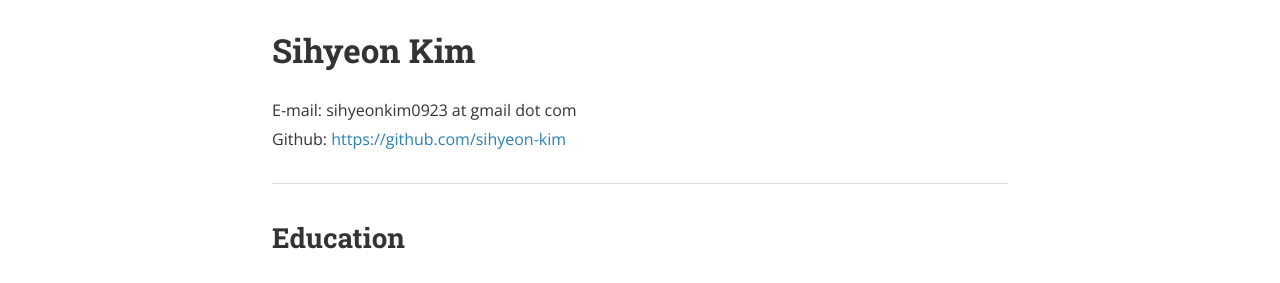
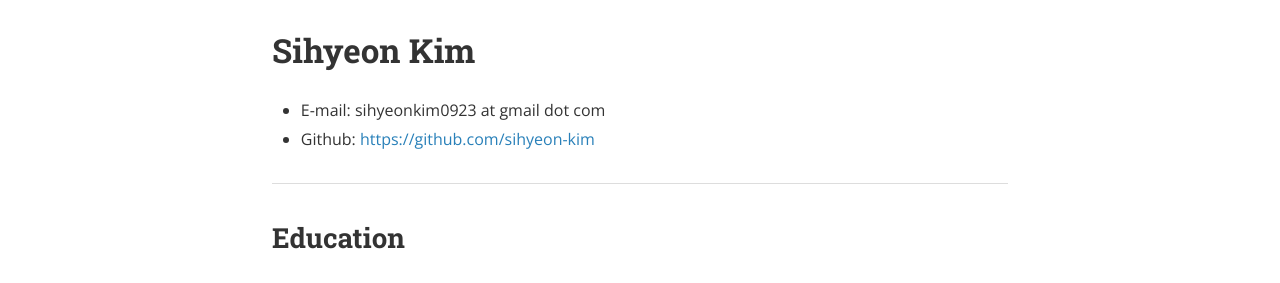
Before and after one commit to sihyeon-kim/sihyeon-kim.github.io, a Jekyll site: the page built from about.md, in a window 1280 px wide. Shown: the part 519-802 px from the top of the page. Built offline with Jekyll 4.4.1, drawn with Linux system fonts in a browser that asks for light colours; nearby versions of some CDN libraries.

```diff
--- a/about.md
+++ b/about.md
@@ -7,8 +7,8 @@ permalink: /about/
 <img src="{{ site.baseurl }}/assets/profile.jpg" title="Profile Picture" class="profile">
 
 # Sihyeon Kim
-E-mail: sihyeonkim0923 at gmail dot com
-Github: [https://github.com/sihyeon-kim](https://github.com/sihyeon-kim)
+- E-mail: sihyeonkim0923 at gmail dot com
+- Github: [https://github.com/sihyeon-kim](https://github.com/sihyeon-kim)
 
 ---
 
```
